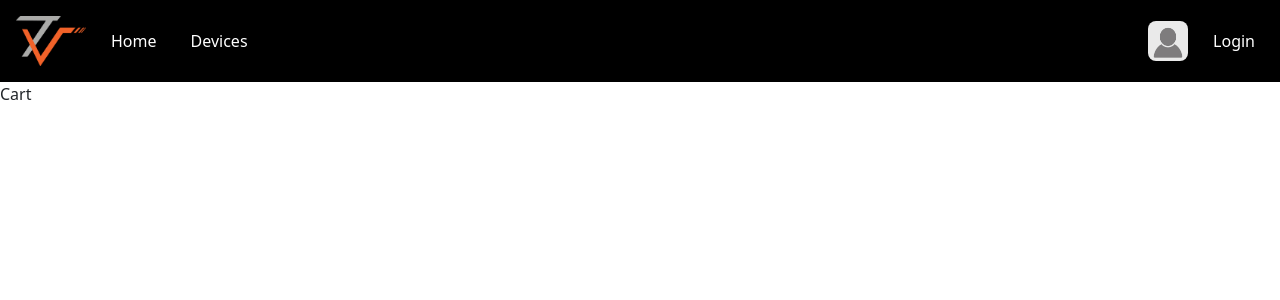
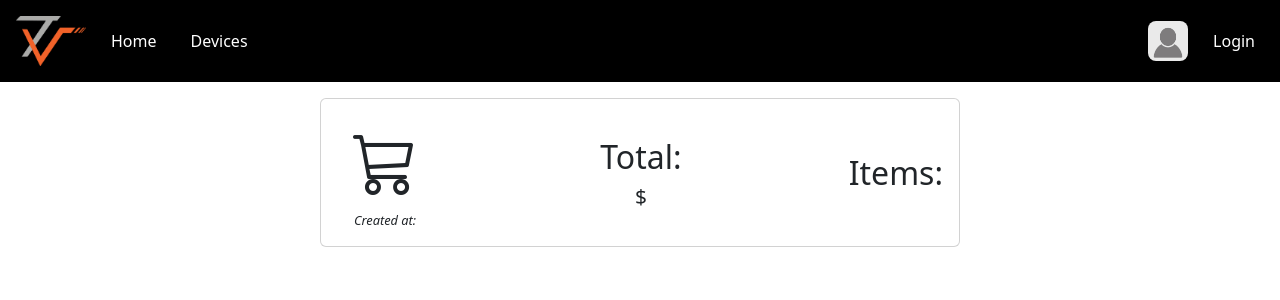
Before and after one commit to e-luca/techvibe_user_ui, a React (Create React App) app: page /cart in a window 1280 px wide. Shown: the top 300 px of the page. Built offline with nearby package versions, Linux system fonts and the light colour scheme; no server answers.

Commit message:
Create cart page

```diff
--- a/src/cart/Cart.css
+++ b/src/cart/Cart.css
@@ -0,0 +1,17 @@
+.cart-icon {
+    font-size: 4em;
+}
+
+.text-title {
+    font-size: 2em;
+    font-weight: 500;
+}
+
+.text {
+    font-size: 1.3em;
+    font-weight: 400;
+}
+
+.date {
+    font-style: oblique;
+}
--- a/src/cart/Cart.tsx
+++ b/src/cart/Cart.tsx
@@ -1,11 +1,53 @@
-import React from 'react'
+import React, { useEffect, useState } from 'react'
 import './Cart.css'
+import { CartService } from './cart.service'
+import { Cart as CartModel } from '../data-models/model/Cart.model'
 
 const Cart: React.FC = () => {
+    const [cart, setCart] = useState<CartModel | null>(null)
+    const service = new CartService()
+    const [dateTime, setDateTime] = useState<Date | null>(null)
+
+    const convertToDateTime = () => {
+        if (!cart) return
+        const date = new Date(cart.created)
+
+        if (isNaN(date.getTime())) return
+        setDateTime(date)
+    }
+
+    const getCart = () => {
+        service.getCart().then((response) => {
+            setCart(response.data)
+            convertToDateTime()
+        })
+    }
+
+    useEffect(() => {
+        getCart()
+    }, [])
 
     return (
-        <div>
-            Cart
+        <div className="d-flex flex-column gap-3 align-items-center">
+            <div className="card m-3 w-50">
+                <div className="card-body d-flex justify-content-between align-items-center">
+                    <div className="d-flex flex-column">
+                        <i className="bi bi-cart3 cart-icon mx-3"></i>
+                        <div className="date">
+                            Created at: { dateTime?.toLocaleString() }
+                        </div>
+                    </div>
+
+                    <div className="d-flex flex-column align-items-center">
+                        <div className="text-title">Total:</div>
+                        <div className="text">{ cart?.totalPrice } $</div>
+                    </div>
+                    <div className="d-flex flex-column align-items-center">
+                        <div className="text-title">Items:</div>
+                        <div className="text">{ cart?.quantity }</div>
+                    </div>
+                </div>
+            </div>
         </div>
     )
 }
--- /dev/null
+++ b/src/cart/cart.service.tsx
@@ -0,0 +1,36 @@
+import { APIError } from '../data-models/model/ApiError.model'
+import { APIResponse } from '../data-models/model/ApiResponse.model'
+import { Cart } from '../data-models/model/Cart.model'
+import api from '../utils/api'
+
+export class CartService {
+    private defaultError = new APIError(500, 'Internal Server Error', 'An unknown error occurred')
+
+    async getCart(): Promise<APIResponse<Cart>> {
+        try {
+            const response = await api.get('/cart', {
+                headers: { Authorization: `Bearer ${localStorage.getItem('accessToken')}` }
+            })
+
+            return new APIResponse(response.data, response.status, response.statusText)
+        } catch(error: any) {
+            throw error && error.response
+                    ? new APIError(error.response.status, error.response.statusText, error.message)
+                    : this.defaultError
+        }
+    }
+
+    async addItemToCart(itemId: number): Promise<APIResponse<any>> {
+        try {
+            const response = await api.post(`/cart/${itemId}/add`, {
+                headers: { Authorization: `Bearer ${localStorage.getItem('accessToken')}` }
+            })
+
+            return new APIResponse(response.data, response.status, response.statusText)
+        } catch(error: any) {
+            throw error && error.response
+                    ? new APIError(error.response.status, error.response.statusText, error.message)
+                    : this.defaultError
+        }
+    }
+}
--- a/src/devices/device-card/DeviceCard.tsx
+++ b/src/devices/device-card/DeviceCard.tsx
@@ -3,6 +3,7 @@ import './DeviceCard.css'
 import { Device } from '../../data-models/model/Device.model'
 import DevicePreviewModal from '../device-preview-modal/DevicePreviewModal'
 import DeviceReviewsModal from '../device-reviews-modal/DeviceReviewsModal'
+import { CartService } from '../../cart/cart.service'
 
 interface DeviceCardProps {
     device: Device
@@ -11,6 +12,7 @@ interface DeviceCardProps {
 const DeviceCard: React.FC<DeviceCardProps> = ({ device }) => {
     const [showPreviewModal, setShowPreviewModal] = useState(false)
     const [showReviewsModal, setShowReviewsModal] = useState(false)
+    const cartService = new CartService()
 
     const openPreviewModal = () => {
         setShowPreviewModal(prevState => !prevState)
@@ -18,6 +20,11 @@ const DeviceCard: React.FC<DeviceCardProps> = ({ device }) => {
 
     const openReviewsModal = () => {
         setShowReviewsModal(prevState => !prevState)
+    }
+
+    const addItem = () => {
+        if (!device.id) return
+        cartService.addItemToCart(device.id).then()
     }
 
     return(
@@ -33,7 +40,8 @@ const DeviceCard: React.FC<DeviceCardProps> = ({ device }) => {
             <div className="d-flex justify-content-end mb-3 me-3 gap-2">
                 <button type="button"
                         title="Add to cart"
-                        className="btn btn-danger">
+                        className="btn btn-danger"
+                        onClick={ addItem }>
                             <i className="bi bi-cart-plus"/>
                 </button>
                 <button type="button"
--- a/src/home/home-navigation/HomeNavigation.css
+++ b/src/home/home-navigation/HomeNavigation.css
@@ -1,4 +1,4 @@
-.home-nav-btn {
+button.home-nav-btn {
     border-radius: 50%;
     font-size: 1.5em;
 }
```
Also changed, not shown: src/data-models/model/Cart.model.tsx (added, +10 -0 lines), src/data-models/model/CartItem.model.tsx (added, +10 -0 lines).
